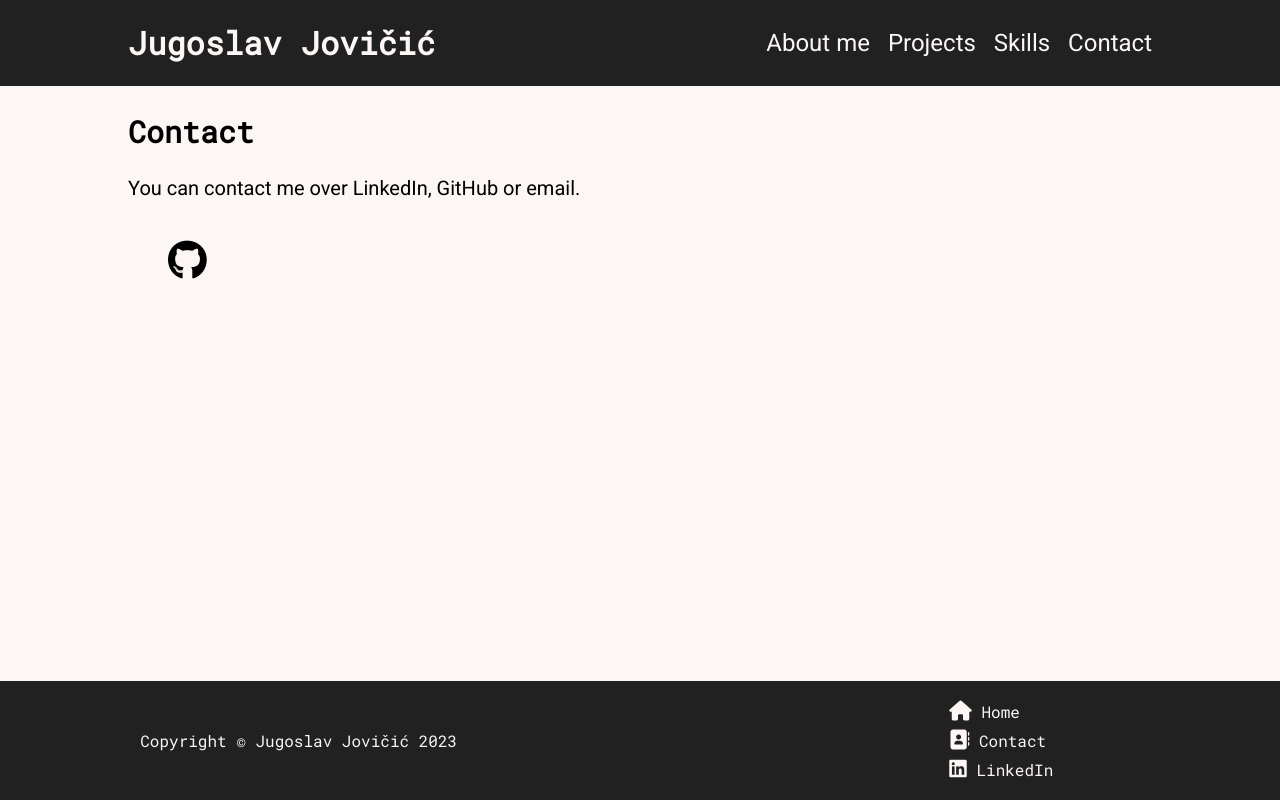
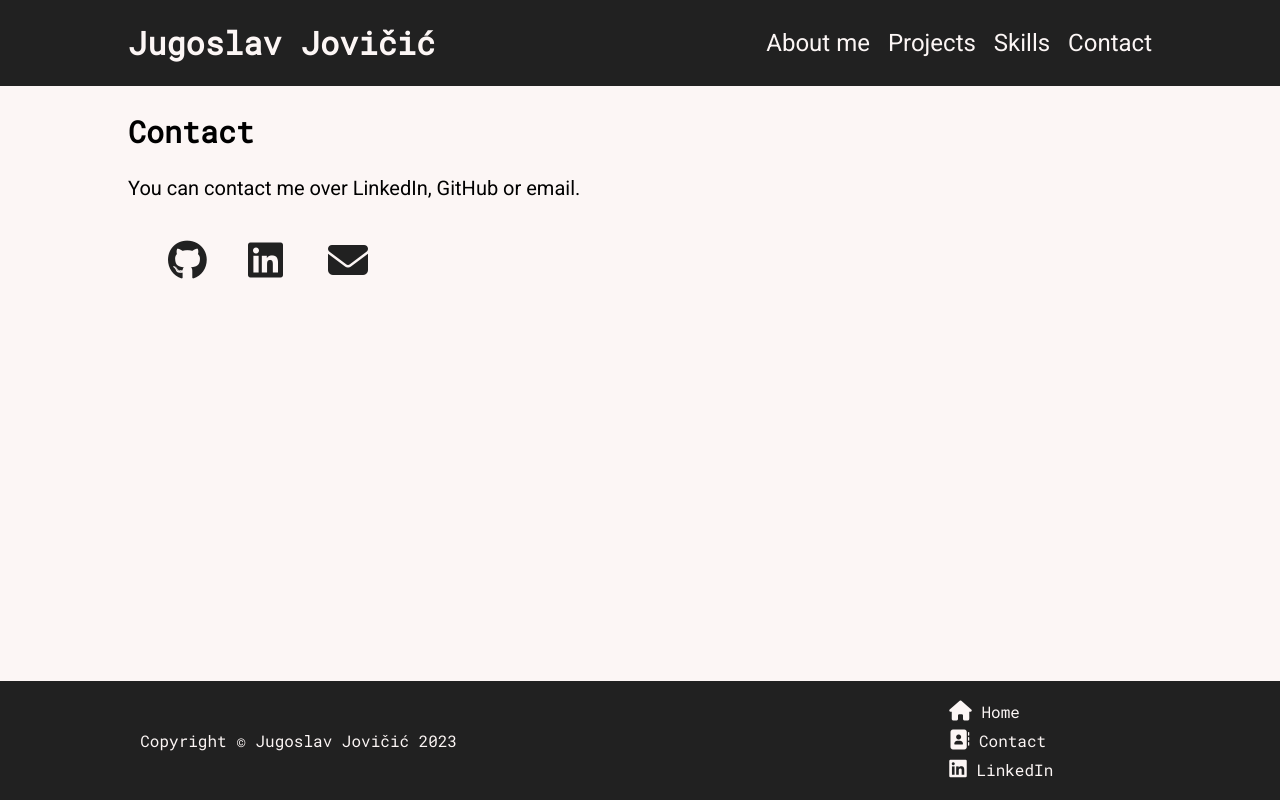
Before and after one commit to JugoslavJ/JugoslavJ, a plain HTML site: page contact.html in a window 1280 px wide. Drawn offline with nearby package versions, Linux system fonts and the light colour scheme.

Commit message:
Minor fixes, final commit before adding JS

```diff
--- a/contact.html
+++ b/contact.html
@@ -9,7 +9,7 @@
     </head>
     <body>
         <header>
-            <h1 class="name">Jugoslav Jovičić</h1>
+            <a href="index.html"><h1 class="name">Jugoslav Jovičić</h1></a>
             <nav>
                 <ul class="links">
                     <li>
@@ -32,7 +32,9 @@
                 <h2>Contact</h2>
                 <p>You can contact me over LinkedIn, GitHub or email.</p>
                 <div>
-                    <i class="fa-brands fa-github" title="GitHub"></i>
+                    <a href="https://github.com/JugoslavJ/"><i class="fa-brands fa-github" title="GitHub"></i></a>
+                    <a href="https://www.linkedin.com/in/JugoslavJovicic"><i class="fa-brands fa-linkedin"></i></a>
+                    <a href="mailto:JugoslavJovici@pm.me"><i class="fa-solid fa-envelope"></i></a>
                 </div>
             </section>
         </main>
--- a/resources/css/index.css
+++ b/resources/css/index.css
@@ -51,6 +51,10 @@ a{
     text-decoration-line: none;
 }
 
+main a{
+    color: #212121;
+}
+
 section {
     padding-left: 10%;
     padding-right: 10%;
@@ -77,7 +81,6 @@ section {
     display: grid;
     grid-template-columns: repeat(auto-fit, 2em);
     grid-auto-rows: 2em;
-    justify-content: space-between;
     padding-bottom: 1.5em;
 }
 
```
Also changed, not shown: index.html (+1 -1 lines).
